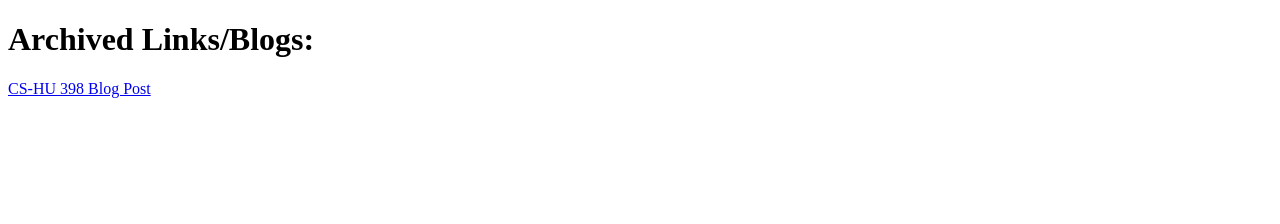
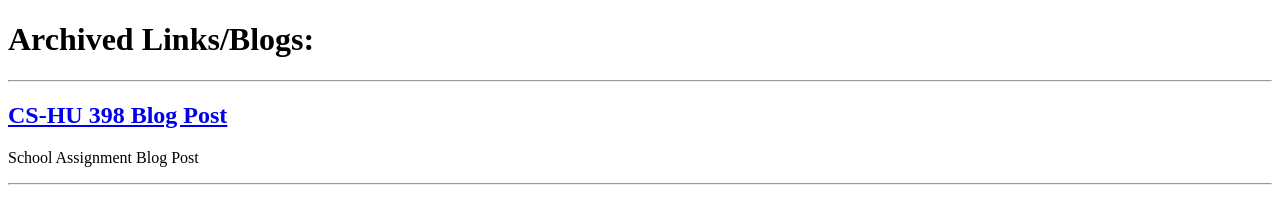
Before and after one commit to TJmatrix0/TJmatrix0.github.io, a plain HTML site: page pages/archive.html in a window 1280 px wide. Drawn offline with Linux system fonts and the light colour scheme.

Commit message:
Added short desc to CS-HU Blog Post

```diff
--- a/pages/archive.html
+++ b/pages/archive.html
@@ -8,6 +8,9 @@
   </head>
   <body>
     <h1>Archived Links/Blogs:</h1>
-    <a href="archive/cshu398blog.html">CS-HU 398 Blog Post</a>
+    <hr />
+    <h2><a href="archive/cshu398blog.html">CS-HU 398 Blog Post</a></h2>
+    <p>School Assignment Blog Post</p>
+    <hr />
   </body>
 </html>
```
